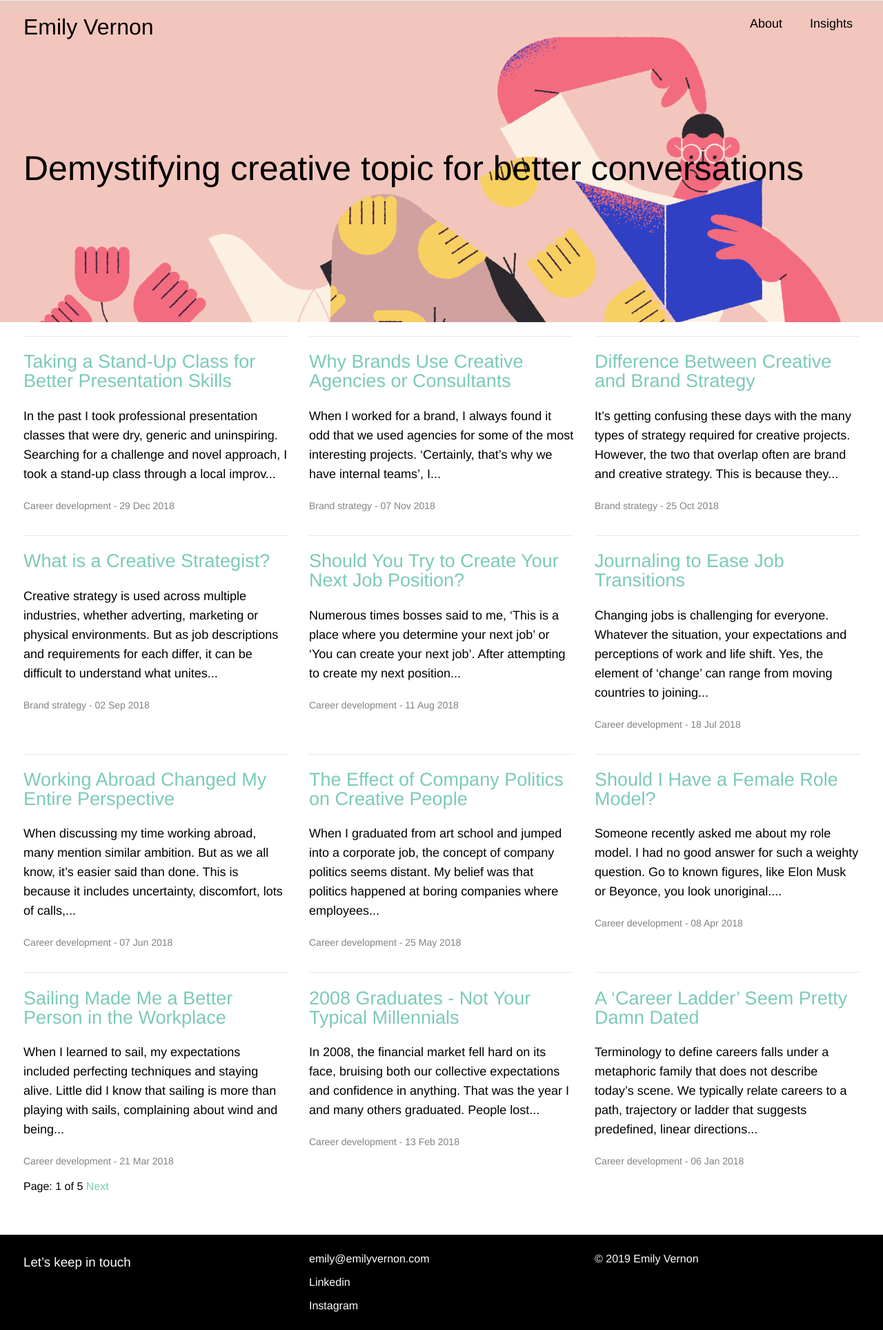
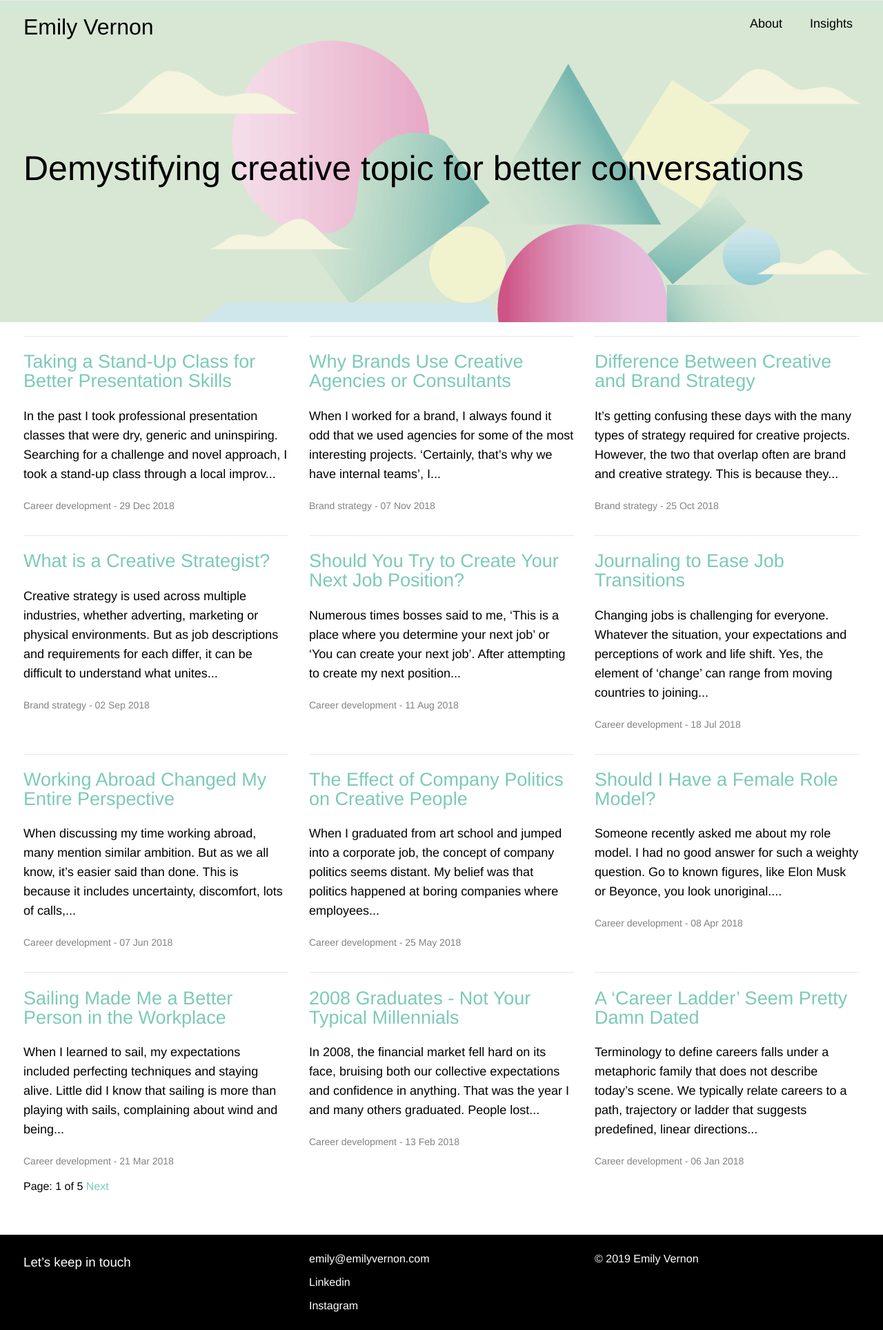
Before and after one commit to emilygv/emilyvernon.com, a Jekyll site: the page built from insights/index.html, in a window 1280 px wide. Shown: the whole page at 69% size. Built offline with Jekyll 4.4.1, drawn with Linux system fonts in a browser that asks for light colours; the list of posts is cut into pages by our own code.

Commit message:
Update index.html

```diff
--- a/insights/index.html
+++ b/insights/index.html
@@ -2,8 +2,8 @@
 layout: default
 subtitle: Blog sub title
 hero_text: Demystifying creative topic for better conversations
-hero_image: /assets/img/pablo-page-not-found.png
-hero_bgcolor: "#ECC8BF"
+hero_image: /assets/img/insights.png
+hero_bgcolor: "#d4e8d5"
 ---
 
 
```
